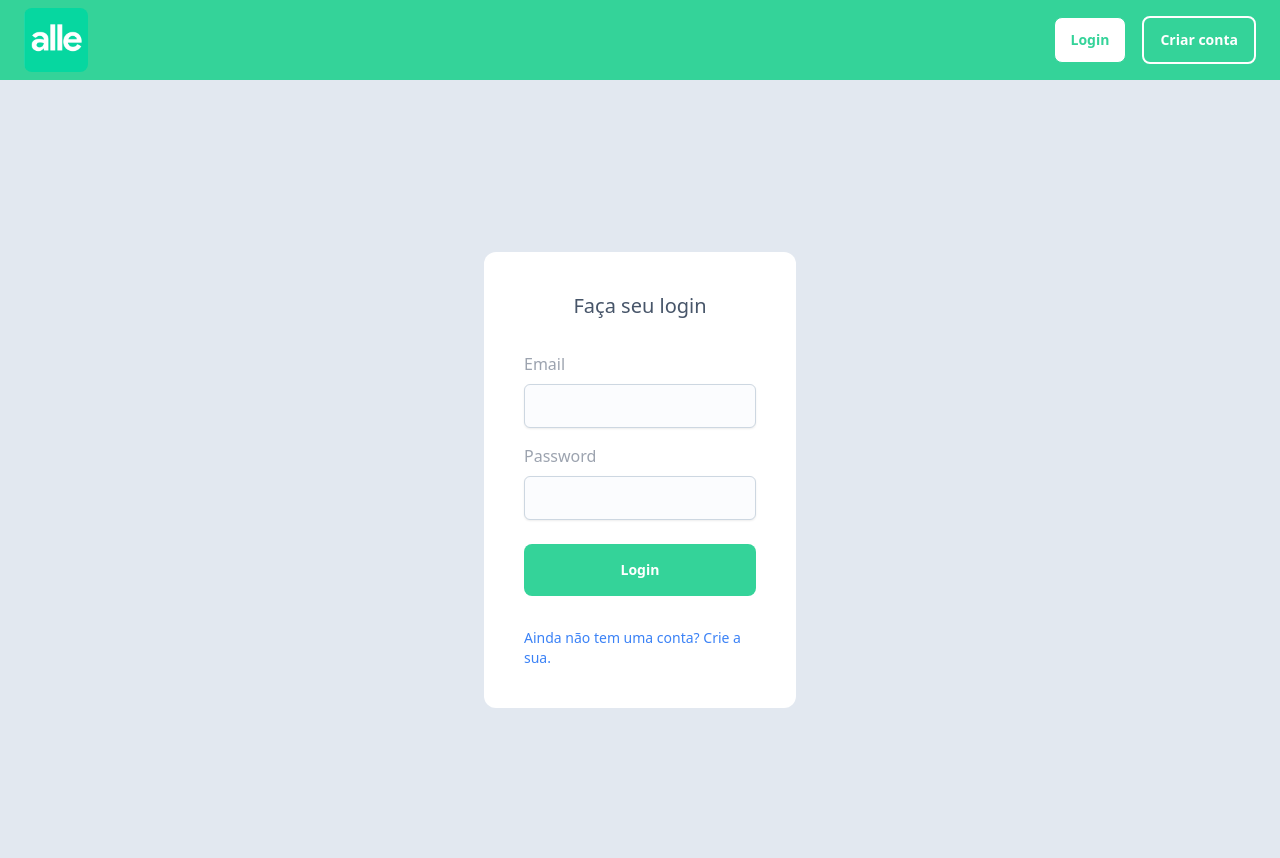
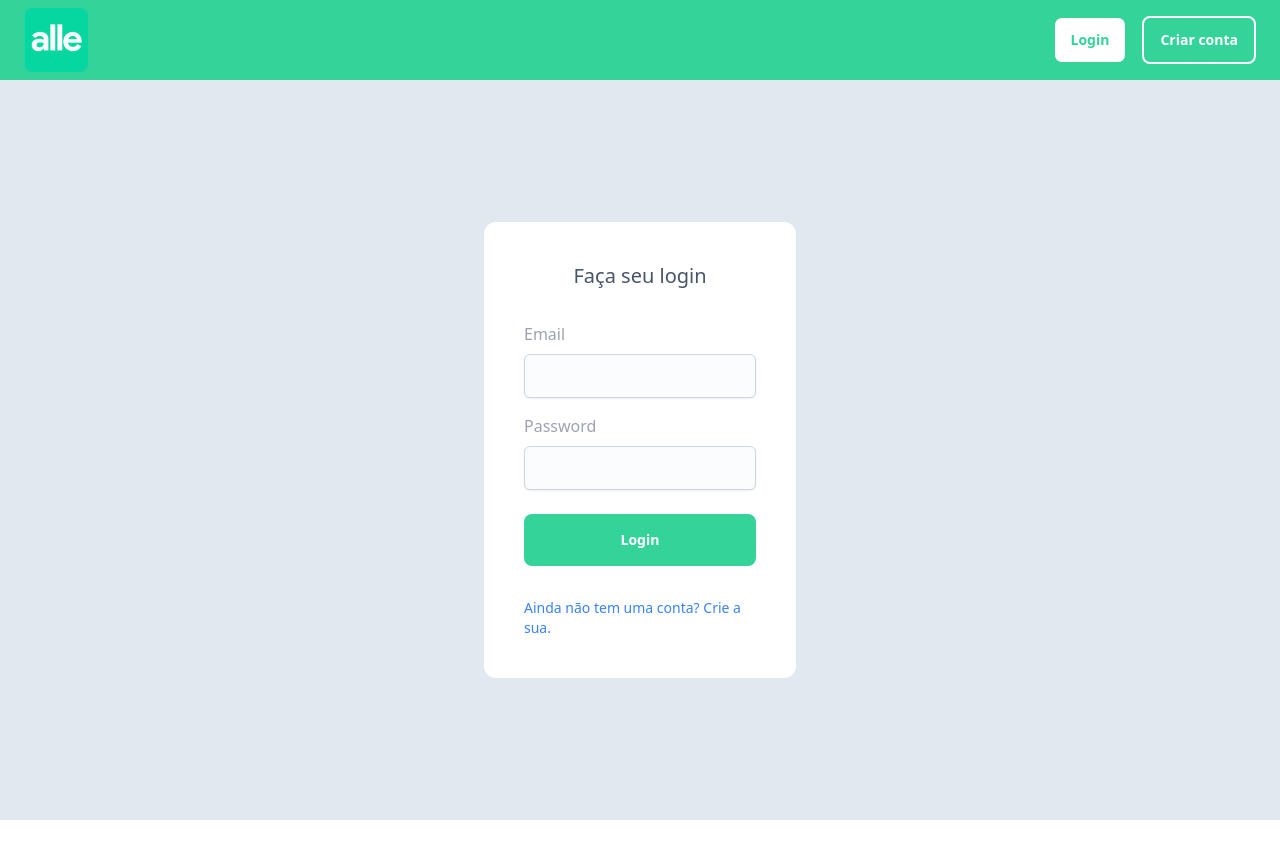
Before and after one commit to davialves1/alle, a React (Vite) app: page /login in a window 1280 px wide. Shown: the top 858 px of the page. After the commit the page ends 820 px from the top, so only its background shows below. Built offline with nearby package versions, Linux system fonts and the light colour scheme; no server answers.

Commit message:
horrible temporary fix

```diff
--- a/src/App.sass
+++ b/src/App.sass
@@ -5,3 +5,4 @@
 body
     margin: 0 !important
     padding: 0 !important
+    background-color: var(--tw-bg-opacity)!important
--- a/src/common/alle-ui/AlleBody.tsx
+++ b/src/common/alle-ui/AlleBody.tsx
@@ -1,17 +1,21 @@
 import { CircularProgress } from '@mui/joy';
+import { CSSProperties } from 'react';
 
 const AlleBody = ({
   className,
   children,
   loading,
+  style,
 }: {
   className?: string;
   children: any;
   loading?: boolean;
+  style?: CSSProperties;
 }) => {
   return (
     <div
-      className={`flex justify-items-center items-center justify-center bg-slate-200 p-4 min-h-screen h-full ${className}`}
+      style={style}
+      className={` flex justify-items-center items-center justify-center bg-slate-200 p-4  h-full ${className}`}
     >
       {loading ? <CircularProgress /> : children}
     </div>
--- a/src/pages/login/CreateAccountPage.tsx
+++ b/src/pages/login/CreateAccountPage.tsx
@@ -91,7 +91,7 @@ const CreateAccountPage = () => {
   return (
     <>
       <AlleHeader />
-      <AlleBody loading={loading}>
+      <AlleBody loading={loading} style={{ height: `calc(100vh - 75px)` }}>
         <div className='bg-white rounded-xl p-10 w-screen md:w-1/2 xl:w-1/4 pb-16'>
           <h2 className='text-xl mb-8 text-center text-slate-600'>
             Criar uma conta
--- a/src/pages/login/LoginPage.tsx
+++ b/src/pages/login/LoginPage.tsx
@@ -91,7 +91,7 @@ function LoginPage() {
   return (
     <>
       <AlleHeader />
-      <AlleBody loading={loading}>
+      <AlleBody loading={loading} style={{ height: `calc(100vh - 60px)` }}>
         <div className='bg-white rounded-xl p-10 w-screen md:w-1/2 xl:w-1/4'>
           <h2 className='text-xl mb-8 text-center text-slate-600'>
             Faça seu login
```
